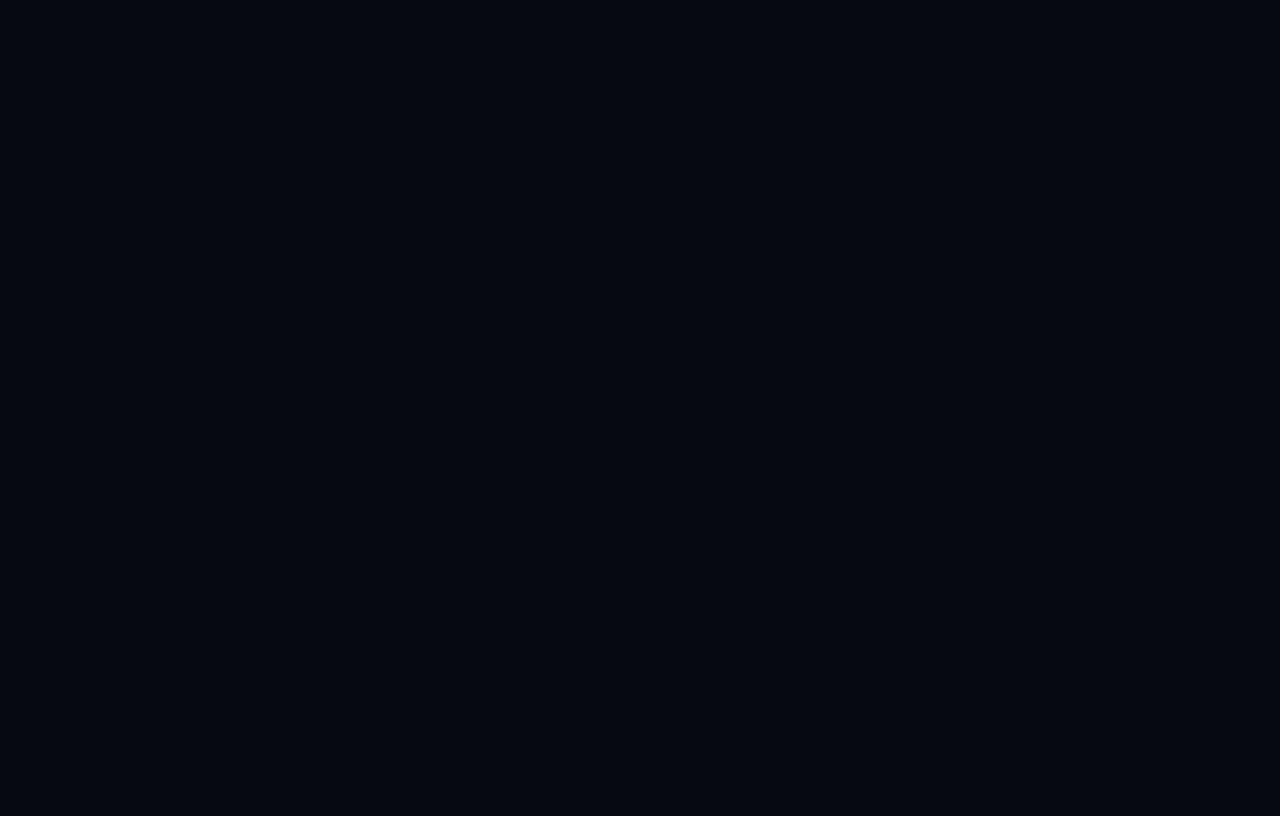
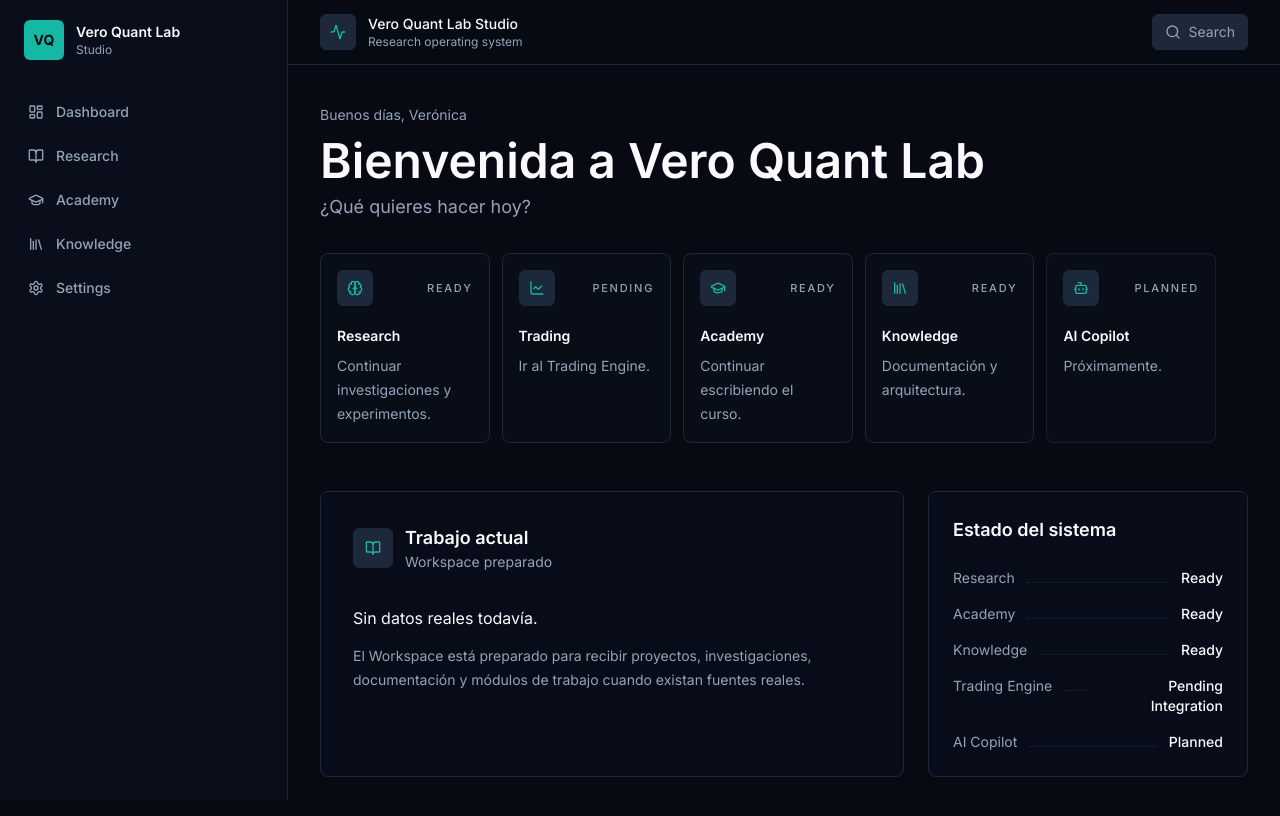
Before and after one commit to vero-pix/vero-quant-lab, a Next.js app: page / in a window 1280 px wide. Before the commit this address had no page. Built offline with nearby package versions, Linux system fonts and the light colour scheme.

Commit message:
feat: create VQL Workspace home

```diff
--- a/app/page.tsx
+++ b/app/page.tsx
@@ -1,5 +1,5 @@
-import { redirect } from "next/navigation";
+import { WorkspaceHome } from "@/components/workspace-home";
 
 export default function HomePage() {
-  redirect("/dashboard");
+  return <WorkspaceHome />;
 }
--- /dev/null
+++ b/components/workspace-home.tsx
@@ -0,0 +1,160 @@
+"use client";
+
+import { motion } from "framer-motion";
+import {
+  BookOpen,
+  Bot,
+  Brain,
+  GraduationCap,
+  LineChart,
+  Library,
+} from "lucide-react";
+
+import { cn } from "@/lib/utils";
+
+const workspaceActions = [
+  {
+    title: "Research",
+    description: "Continuar investigaciones y experimentos.",
+    icon: Brain,
+    status: "Ready",
+  },
+  {
+    title: "Trading",
+    description: "Ir al Trading Engine.",
+    icon: LineChart,
+    status: "Pending",
+  },
+  {
+    title: "Academy",
+    description: "Continuar escribiendo el curso.",
+    icon: GraduationCap,
+    status: "Ready",
+  },
+  {
+    title: "Knowledge",
+    description: "Documentación y arquitectura.",
+    icon: Library,
+    status: "Ready",
+  },
+  {
+    title: "AI Copilot",
+    description: "Próximamente.",
+    icon: Bot,
+    status: "Planned",
+    disabled: true,
+  },
+];
+
+const systemStatus = [
+  { label: "Research", value: "Ready" },
+  { label: "Academy", value: "Ready" },
+  { label: "Knowledge", value: "Ready" },
+  { label: "Trading Engine", value: "Pending Integration" },
+  { label: "AI Copilot", value: "Planned" },
+];
+
+export function WorkspaceHome() {
+  return (
+    <div className="space-y-12 py-4">
+      <motion.section
+        initial={{ opacity: 0, y: 8 }}
+        animate={{ opacity: 1, y: 0 }}
+        transition={{ duration: 0.3, ease: "easeOut" }}
+        className="max-w-4xl space-y-8"
+      >
+        <div className="space-y-3">
+          <p className="text-sm text-muted-foreground">Buenos días, Verónica</p>
+          <div className="space-y-2">
+            <h1 className="text-3xl font-semibold tracking-normal text-foreground sm:text-5xl">
+              Bienvenida a Vero Quant Lab
+            </h1>
+            <p className="text-base text-muted-foreground sm:text-lg">
+              ¿Qué quieres hacer hoy?
+            </p>
+          </div>
+        </div>
+
+        <div className="grid gap-3 sm:grid-cols-2 xl:grid-cols-5">
+          {workspaceActions.map((action, index) => {
+            const Icon = action.icon;
+
+            return (
+              <motion.article
+                key={action.title}
+                initial={{ opacity: 0, y: 6 }}
+                animate={{ opacity: 1, y: 0 }}
+                transition={{ duration: 0.25, delay: 0.04 * index, ease: "easeOut" }}
+                className={cn(
+                  "group rounded-lg border bg-card/80 p-4 transition-colors",
+                  action.disabled
+                    ? "border-border/70 opacity-70"
+                    : "hover:border-primary/40 hover:bg-card",
+                )}
+              >
+                <div className="flex items-center justify-between gap-3">
+                  <div className="flex size-9 items-center justify-center rounded-md border bg-secondary">
+                    <Icon className="size-4 text-primary" aria-hidden="true" />
+                  </div>
+                  <span className="text-[11px] font-medium uppercase tracking-[0.16em] text-muted-foreground">
+                    {action.status}
+                  </span>
+                </div>
+                <h2 className="mt-5 text-sm font-semibold text-foreground">{action.title}</h2>
+                <p className="mt-2 text-sm leading-6 text-muted-foreground">
+                  {action.description}
+                </p>
+              </motion.article>
+            );
+          })}
+        </div>
+      </motion.section>
+
+      <section className="grid gap-6 xl:grid-cols-[minmax(0,1.4fr)_minmax(320px,0.6fr)]">
+        <motion.article
+          initial={{ opacity: 0, y: 8 }}
+          animate={{ opacity: 1, y: 0 }}
+          transition={{ duration: 0.3, delay: 0.18, ease: "easeOut" }}
+          className="rounded-lg border bg-card/70 p-6 sm:p-8"
+        >
+          <div className="flex items-center gap-3">
+            <div className="flex size-10 items-center justify-center rounded-md border bg-secondary">
+              <BookOpen className="size-4 text-primary" aria-hidden="true" />
+            </div>
+            <div>
+              <h2 className="text-lg font-semibold text-foreground">Trabajo actual</h2>
+              <p className="text-sm text-muted-foreground">Workspace preparado</p>
+            </div>
+          </div>
+          <div className="mt-8 max-w-2xl space-y-3">
+            <p className="text-base leading-7 text-foreground">
+              Sin datos reales todavía.
+            </p>
+            <p className="text-sm leading-6 text-muted-foreground">
+              El Workspace está preparado para recibir proyectos, investigaciones,
+              documentación y módulos de trabajo cuando existan fuentes reales.
+            </p>
+          </div>
+        </motion.article>
+
+        <motion.article
+          initial={{ opacity: 0, y: 8 }}
+          animate={{ opacity: 1, y: 0 }}
+          transition={{ duration: 0.3, delay: 0.24, ease: "easeOut" }}
+          className="rounded-lg border bg-card/70 p-6"
+        >
+          <h2 className="text-lg font-semibold text-foreground">Estado del sistema</h2>
+          <div className="mt-6 space-y-4">
+            {systemStatus.map((item) => (
+              <div key={item.label} className="flex items-baseline gap-3 text-sm">
+                <span className="shrink-0 text-muted-foreground">{item.label}</span>
+                <span className="min-w-6 flex-1 border-b border-dotted border-border" />
+                <span className="text-right font-medium text-foreground">{item.value}</span>
+              </div>
+            ))}
+          </div>
+        </motion.article>
+      </section>
+    </div>
+  );
+}
```
Also changed, not shown: 1 other file (tests, documents, lock files or other folders).
